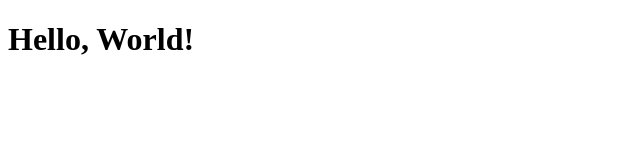
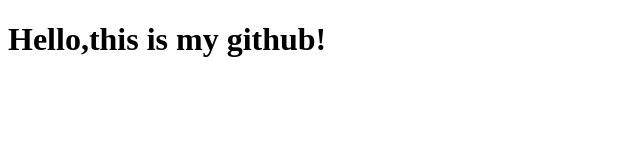
Before and after one commit to diegolara0305/DiegoLara.github.io, a plain HTML site: page index.html in a window 1280 px wide. Shown: the whole page, without its empty margins (0-640 px from the left). Drawn offline with Linux system fonts and the light colour scheme.

Commit message:
initial commit

```diff
--- a/index.html
+++ b/index.html
@@ -1,6 +1,6 @@
 <!DOCTYPE html>
 <html>
 <body>
-    <h1>Hello, World!</h1>
+    <h1>Hello,this is my github!</h1>
 </body>
 </html>
```
